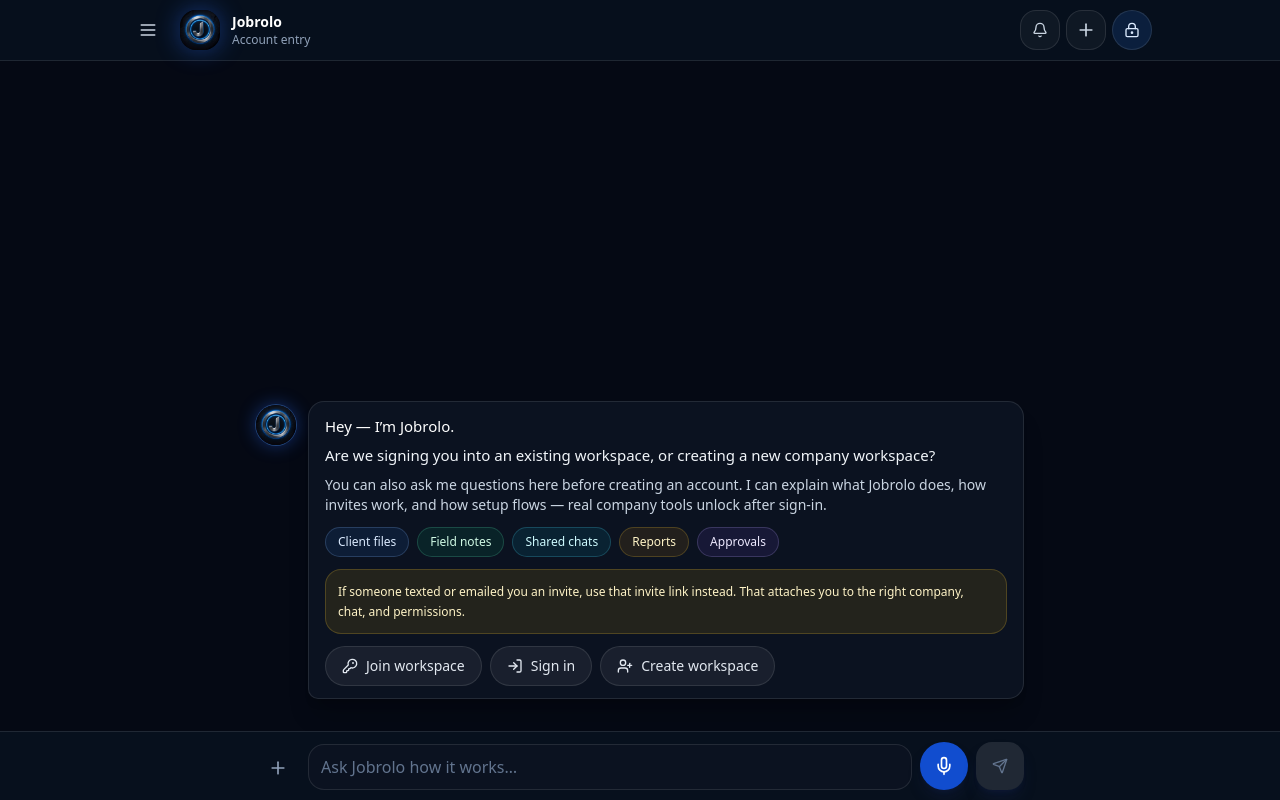
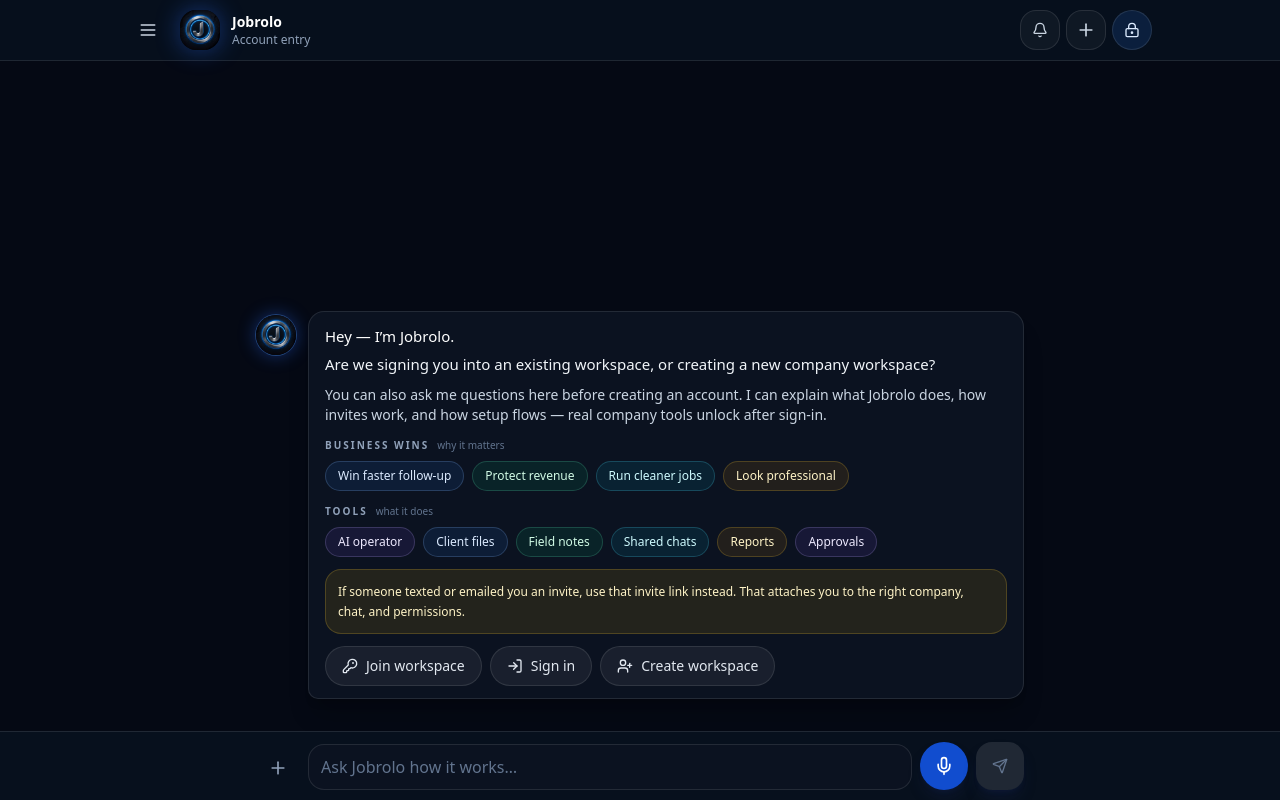
Before and after one commit to Onechance12/Jobrolo, a Next.js app: page /signup in a window 1280 px wide. Built offline with nearby package versions, Linux system fonts and the light colour scheme.

Commit message:
fix: improve account entry value prompts

```diff
--- a/src/app/api/public/entry-chat/route.ts
+++ b/src/app/api/public/entry-chat/route.ts
@@ -37,10 +37,12 @@
 - If someone says they are joining an existing company/workspace, explain that they should use the invite link or one-time invite code they received by text/email. The account-entry screen has a Join workspace option where they can paste either the full invite link or the code.
 - Use practical contractor examples, especially roofing workflows: door knocks, inspections, photos, scopes, supplements, customer updates, crews, subs, invoices, reports, and job packets.
 - Explain the "chat-first" concept clearly: the main chat is the CRM, file manager, production coordinator, field assistant, and report builder.
+- Speak in business-owner outcomes, not just software features: faster follow-up, fewer dropped leads, cleaner production handoffs, protected supplement revenue, better homeowner trust, fewer missed approvals, and less time digging through menus.
+- When explaining capabilities, separate "how it helps the company" from "what tools it uses" when that makes the answer clearer.
 - Do not pressure the user to sign up. Only mention sign-in/create-workspace when it is naturally relevant or when explaining what is locked in lobby mode.
 - Make clear that company data, files, customer records, project tools, and real actions require signing in and completing onboarding, but do this gently and not in every answer.
 - Do not use markdown syntax. Do not use **bold**, tables, code blocks, JSON, or raw bullets with asterisks.
-- If listing features, use clean card-friendly lines like "Client files: Create and find customer/job records from chat."
+- If listing features, use clean card-friendly lines like "Faster follow-up: Turn customer messages, calls, and inspection notes into next actions before leads go cold." or "Client files: Create and find customer/job records from chat."
 - For feature explanations, give enough depth to be useful: what it is, why it matters, how a user would ask for it in chat, and a realistic example.
 - Prefer 4 to 8 short sections or feature cards plus 1 short explanatory paragraph when helpful.
 
--- a/src/app/signup/page.tsx
+++ b/src/app/signup/page.tsx
@@ -19,7 +19,35 @@
   )
 }
 
-const FEATURE_PREVIEWS = [
+const OUTCOME_PREVIEWS = [
+  {
+    label: 'Win faster follow-up',
+    tone: 'border-blue-300/20 bg-blue-500/10 text-blue-100 hover:border-blue-200/45 hover:bg-blue-500/20',
+    prompt: 'Show me how Jobrolo helps a contractor follow up faster, stop leads from slipping, and turn conversations into booked inspections or next steps.',
+  },
+  {
+    label: 'Protect revenue',
+    tone: 'border-emerald-300/20 bg-emerald-500/10 text-emerald-100 hover:border-emerald-200/45 hover:bg-emerald-500/20',
+    prompt: 'Show me how Jobrolo helps protect revenue by keeping scopes, photos, supplements, approvals, and job details from getting lost.',
+  },
+  {
+    label: 'Run cleaner jobs',
+    tone: 'border-cyan-300/20 bg-cyan-500/10 text-cyan-100 hover:border-cyan-200/45 hover:bg-cyan-500/20',
+    prompt: 'Show me how Jobrolo helps production, crews, subs, sales reps, and project managers stay aligned without digging through CRM menus.',
+  },
+  {
+    label: 'Look professional',
+    tone: 'border-amber-300/20 bg-amber-500/10 text-amber-100 hover:border-amber-200/45 hover:bg-amber-500/20',
+    prompt: 'Show me how Jobrolo helps a contractor look more professional with customer updates, photo reports, roof reports, and organized job packets.',
+  },
+]
+
+const TOOL_PREVIEWS = [
+  {
+    label: 'AI operator',
+    tone: 'border-violet-300/20 bg-violet-500/10 text-violet-100 hover:border-violet-200/45 hover:bg-violet-500/20',
+    prompt: 'Explain Jobrolo as an AI operator for a contractor. What can I ask it to do, what needs approval, and what should it save or retrieve?',
+  },
   {
     label: 'Client files',
     tone: 'border-blue-300/20 bg-blue-500/10 text-blue-100 hover:border-blue-200/45 hover:bg-blue-500/20',
@@ -46,6 +74,43 @@
     prompt: 'Teach me how Jobrolo approvals work. Explain what actions need approval, why that matters, and how the user stays in control.',
   },
 ]
+
+function PreviewPillGroup({
+  title,
+  subtitle,
+  items,
+  onAsk,
+  disabled,
+}: {
+  title: string
+  subtitle: string
+  items: typeof TOOL_PREVIEWS
+  onAsk: (prompt: string) => void
+  disabled?: boolean
+}) {
+  return (
+    <div className="mt-3">
+      <div className="mb-2 flex items-baseline gap-2">
+        <span className="text-[10px] font-semibold uppercase tracking-[0.2em] text-slate-400">{title}</span>
+        <span className="text-[10px] text-slate-500">{subtitle}</span>
+      </div>
+      <div className="flex flex-wrap gap-2">
+        {items.map(item => (
+          <button
+            key={item.label}
+            type="button"
+            onClick={() => onAsk(item.prompt)}
+            disabled={disabled}
+            className={`rounded-full border px-3 py-1.5 text-xs font-medium transition disabled:cursor-not-allowed disabled:opacity-60 ${item.tone}`}
+            aria-label={`Ask about ${item.label}`}
+          >
+            {item.label}
+          </button>
+        ))}
+      </div>
+    </div>
+  )
+}
 
 function cleanLobbyText(value: string) {
   return value
@@ -153,9 +218,9 @@
   disabled?: boolean
 }) {
   const prompts = [
-    { label: 'How it works', prompt: 'Walk me through how Jobrolo works like I am a roofing contractor seeing it for the first time. Keep it practical.' },
-    { label: 'Client files', prompt: 'Show me how client files work in Jobrolo, with an example from first lead to job packet.' },
-    { label: 'Field + photos', prompt: 'Show me how field notes, GPS, inspection photos, and reports work together in Jobrolo.' },
+    { label: 'Increase follow-up', prompt: 'Explain how Jobrolo helps improve follow-up, reduce dropped leads, and keep sales conversations moving.' },
+    { label: 'Automate busywork', prompt: 'Explain what contractor busywork Jobrolo can reduce through chat, tools, approvals, and saved records.' },
+    { label: 'Reports + trust', prompt: 'Explain how Jobrolo creates better customer-facing reports, updates, and job packets that build trust.' },
     { label: 'Invites + roles', prompt: 'Explain how inviting employees, crews, subcontractors, and homeowners works, including permissions.' },
     { label: 'Join with code', prompt: 'I have a Jobrolo invite code or link and need to join an existing company workspace.' },
   ]
@@ -429,20 +494,20 @@
               <div className="mt-2 text-sm text-slate-300">
                 You can also ask me questions here before creating an account. I can explain what Jobrolo does, how invites work, and how setup flows — real company tools unlock after sign-in.
               </div>
-              <div className="mt-3 flex flex-wrap gap-2">
-                {FEATURE_PREVIEWS.map(feature => (
-                  <button
-                    key={feature.label}
-                    type="button"
-                    onClick={() => void sendLobbyMessage(feature.prompt)}
-                    disabled={lobbySending}
-                    className={`rounded-full border px-3 py-1.5 text-xs font-medium transition disabled:cursor-not-allowed disabled:opacity-60 ${feature.tone}`}
-                    aria-label={`Ask about ${feature.label}`}
-                  >
-                    {feature.label}
-                  </button>
-                ))}
-              </div>
+              <PreviewPillGroup
+                title="Business wins"
+                subtitle="why it matters"
+                items={OUTCOME_PREVIEWS}
+                onAsk={prompt => void sendLobbyMessage(prompt)}
+                disabled={lobbySending}
+              />
+              <PreviewPillGroup
+                title="Tools"
+                subtitle="what it does"
+                items={TOOL_PREVIEWS}
+                onAsk={prompt => void sendLobbyMessage(prompt)}
+                disabled={lobbySending}
+              />
               <div className="mt-3 rounded-xl border border-amber-300/20 bg-amber-400/10 p-3 text-xs leading-relaxed text-amber-100">
                 If someone texted or emailed you an invite, use that invite link instead. That attaches you to the right company, chat, and permissions.
               </div>
```
